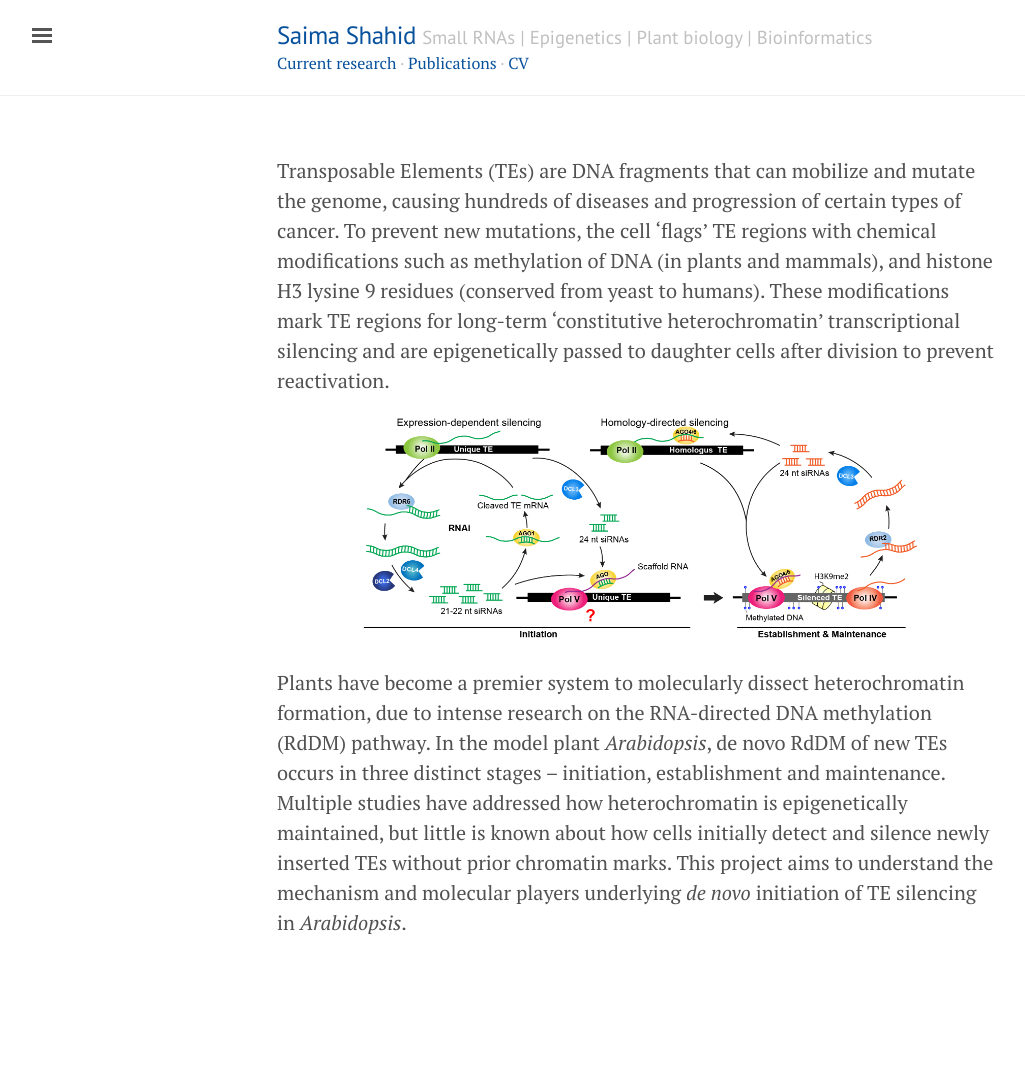
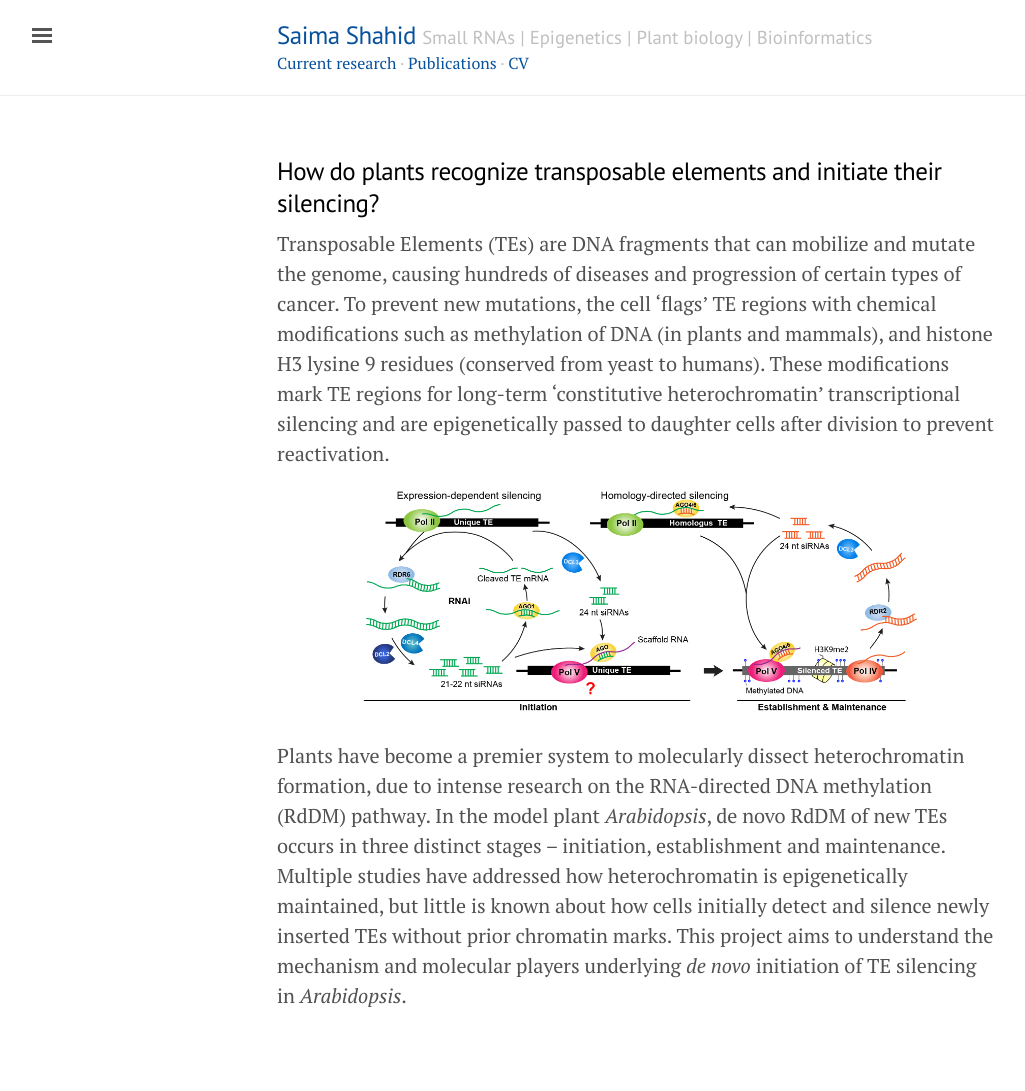
Before and after one commit to shahsam/saimashahid.github.io, a Jekyll site: the page built from research/te.md, in a window 1280 px wide. Shown: the whole page, without its empty margins (3-1028 px from the left). Built offline with Jekyll 4.4.1, drawn with Linux system fonts in a browser that asks for light colours; nearby versions of some CDN libraries; our own code applies the rules of GitHub Pages for plain Markdown files; before the commit the page ends 1018 px from its top, so only the background shows below that.

Commit message:
Update te.md

```diff
--- a/research/te.md
+++ b/research/te.md
@@ -1,5 +1,5 @@
 ---
-title: ""
+title: "How do plants recognize transposable elements and initiate their silencing?"
 ---
 Transposable Elements (TEs) are DNA fragments that can mobilize and mutate the genome, causing hundreds of diseases and progression of certain types of cancer. To prevent new mutations, the cell ‘flags’ TE regions with chemical modifications such as methylation of DNA (in plants and mammals), and histone H3 lysine 9 residues (conserved from yeast to humans). These modifications mark TE regions for long-term ‘constitutive heterochromatin’ transcriptional silencing and are epigenetically passed to daughter cells after division to prevent reactivation.
 <div class="row">
```
